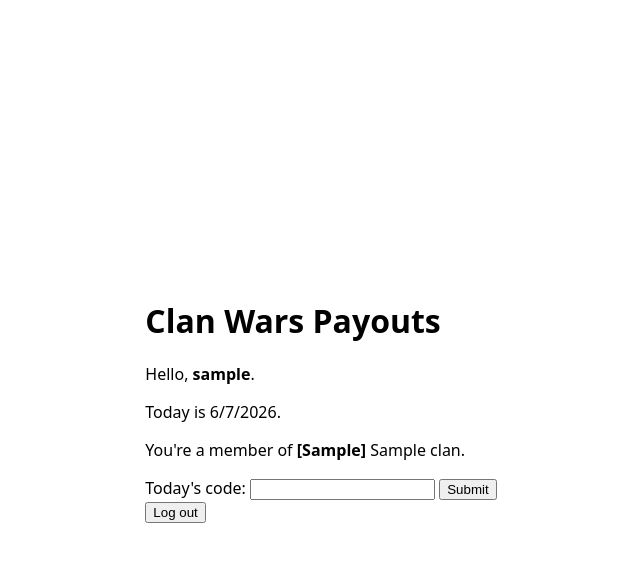
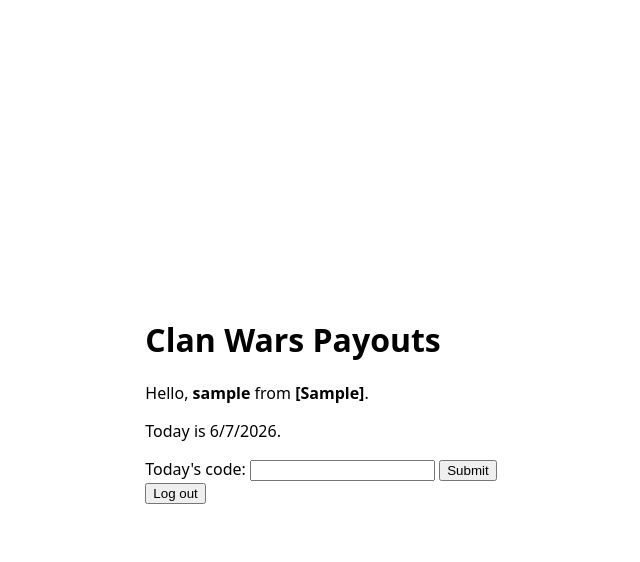
Before and after one commit to teng1m/clan-wars-payouts, a FastAPI app: page / in a window 1280 px wide. Shown: the top 562 px of the page, without its empty margins (319-959 px from the left). Run offline with FastAPI, Linux system fonts and the light colour scheme; the visitor is signed in with stand-in values (Sample User, id 1); tables that the repository leaves empty hold one stand-in row (values such as "Sample post").

Commit message:
change a lil html

```diff
--- a/app/static/style.css
+++ b/app/static/style.css
@@ -1,10 +1,6 @@
 :root {
     font-family: system-ui, sans-serif;
     color-scheme: light dark;
-}
-
-main {
-    overflow-anchor: none;
 }
 
 body {
--- a/app/templates/home.html
+++ b/app/templates/home.html
@@ -2,14 +2,12 @@
 <h1>Clan Wars Payouts</h1>
 
 {% if user %}
-<p>Hello, <strong>{{ user.nickname }}</strong>.</p>
+<p>
+    Hello, <strong>{{ user.nickname }}</strong>{% if user.clan %} from
+    <strong>[{{ user.clan.tag }}]</strong>{% endif %}.
+</p>
 <p>Today is <span id="today"></span>.</p>
-{% if user.clan %}
-<p>You're a member of <strong>[{{ user.clan.tag }}]</strong> {{ user.clan.name }}.</p>
-
-{% if user.clan_role in admin_roles %}
-<p><a href="/admin">Go to Admin</a></p>
-{% endif %} {% if checked_in %}
+{% if user.clan %} {% if checked_in %}
 <p>You've attended clan wars today. Thanks for playing!</p>
 {% else %} {% if error %}
 <p class="error">{{ error }}</p>
@@ -28,6 +26,8 @@
     </label>
     <button type="submit">Submit</button>
 </form>
+{% endif %} {% if user.clan_role in admin_roles %}
+<p><a href="/admin">Go to Admin</a></p>
 {% endif %} {% else %}
 <p>You're not part of a clan!</p>
 {% endif %}
```
Also changed, not shown: app/templates/admin.html (+3 -8 lines).
